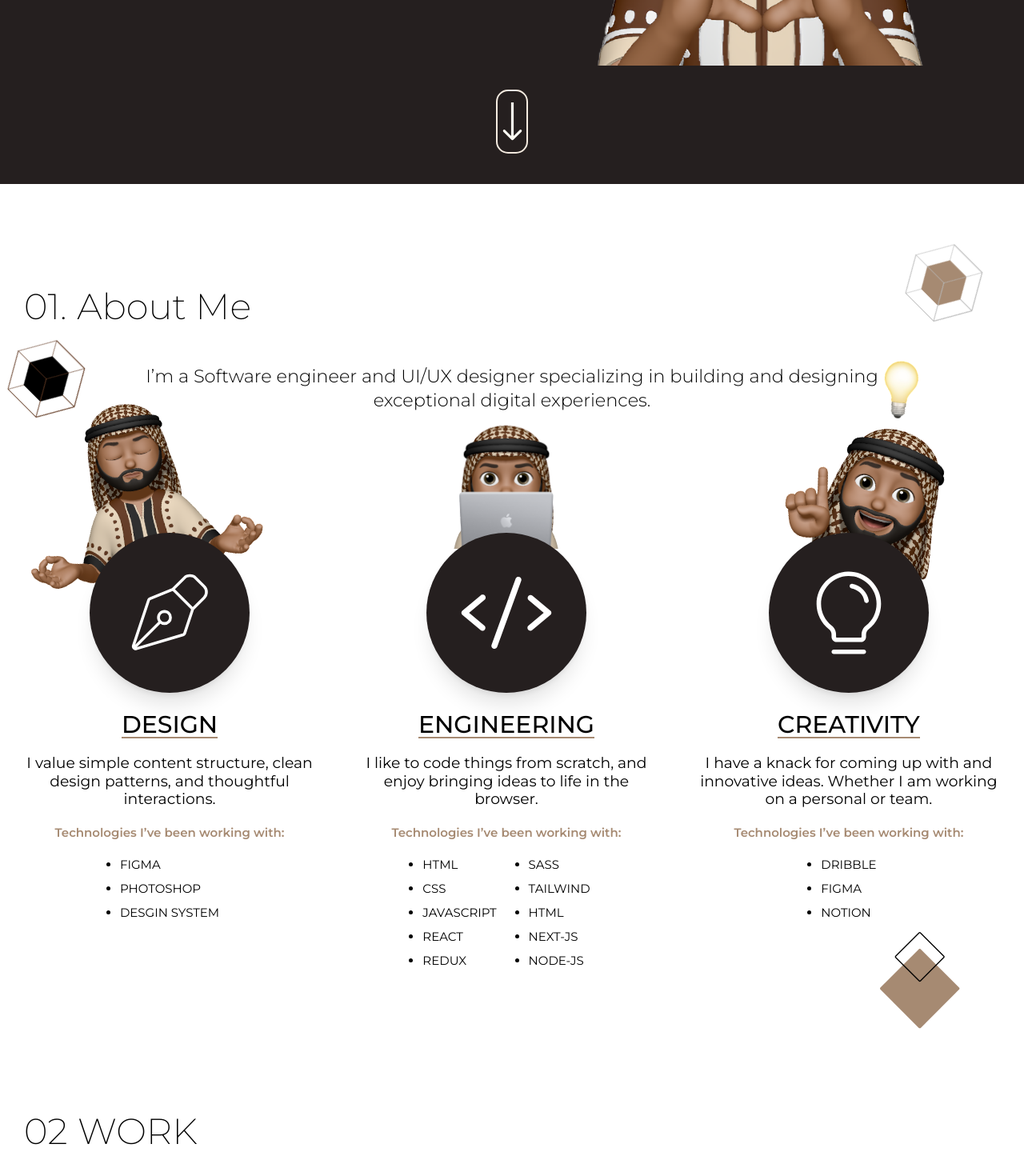
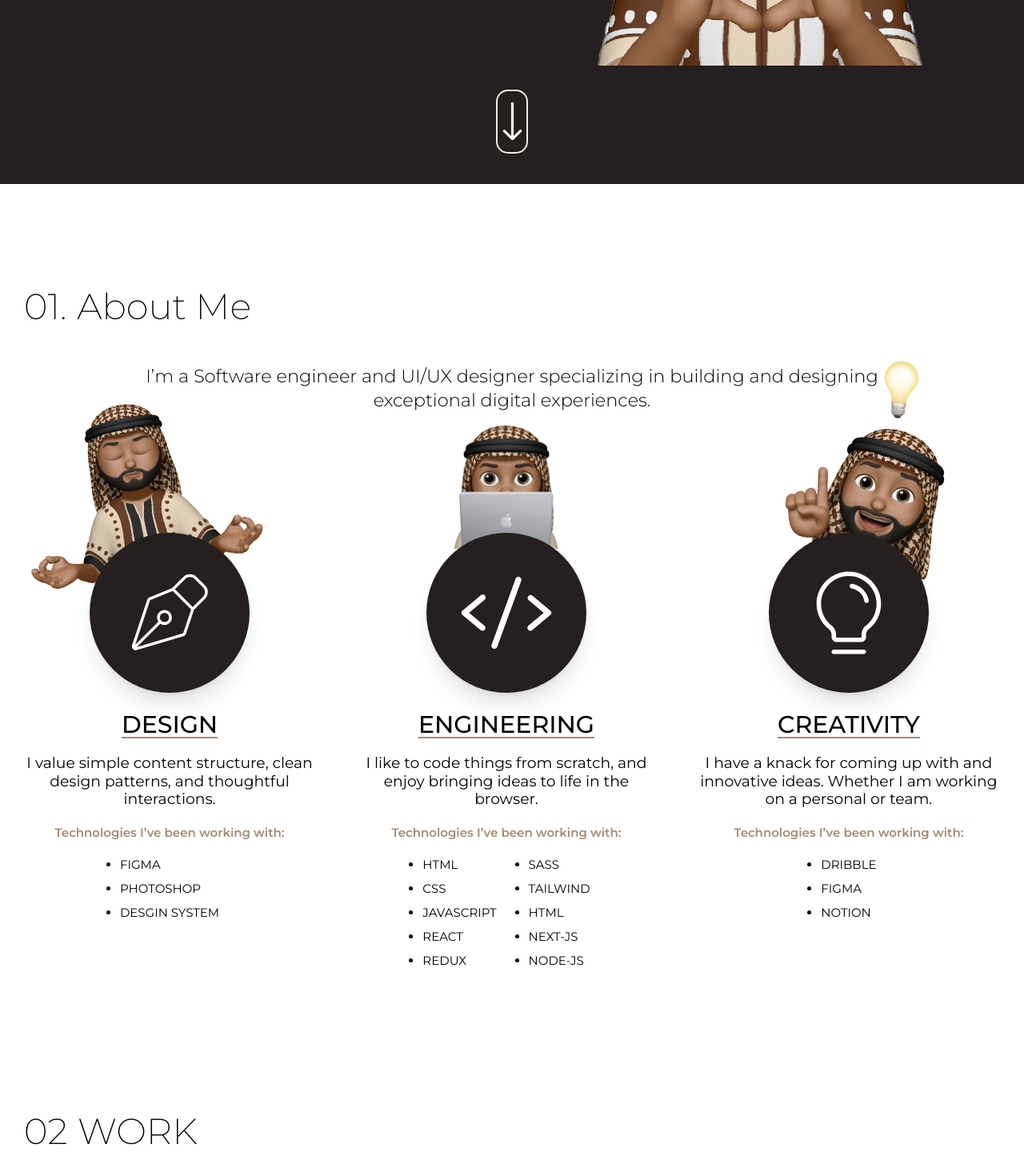
Before and after one commit to eyuel23/Portfolio-v1, a Next.js app: page / in a window 1280 px wide. Shown: the part 608-2078 px from the top of the page at 80% size. Built offline with nearby package versions, Linux system fonts and the light colour scheme.

Commit message:
removed image elements in about

```diff
--- a/components/About/index.js
+++ b/components/About/index.js
@@ -166,27 +166,6 @@ export default function About() {
           </div>
         </div>
       </div>
-      <Image
-        className="absolute right-20 top-32 icon hidden sm:block"
-        src={icon}
-        width={100}
-        height={100}
-        alt="icon"
-      />
-      <Image
-        className="absolute left-3 top-80 icon hidden sm:block"
-        src={icon2}
-        width={100}
-        height={100}
-        alt="icon"
-      />
-      <Image
-        className="absolute right-32 bottom-10"
-        src={icon3}
-        width={100}
-        height={100}
-        alt="icon"
-      />
     </motion.section>
   );
 }
```
